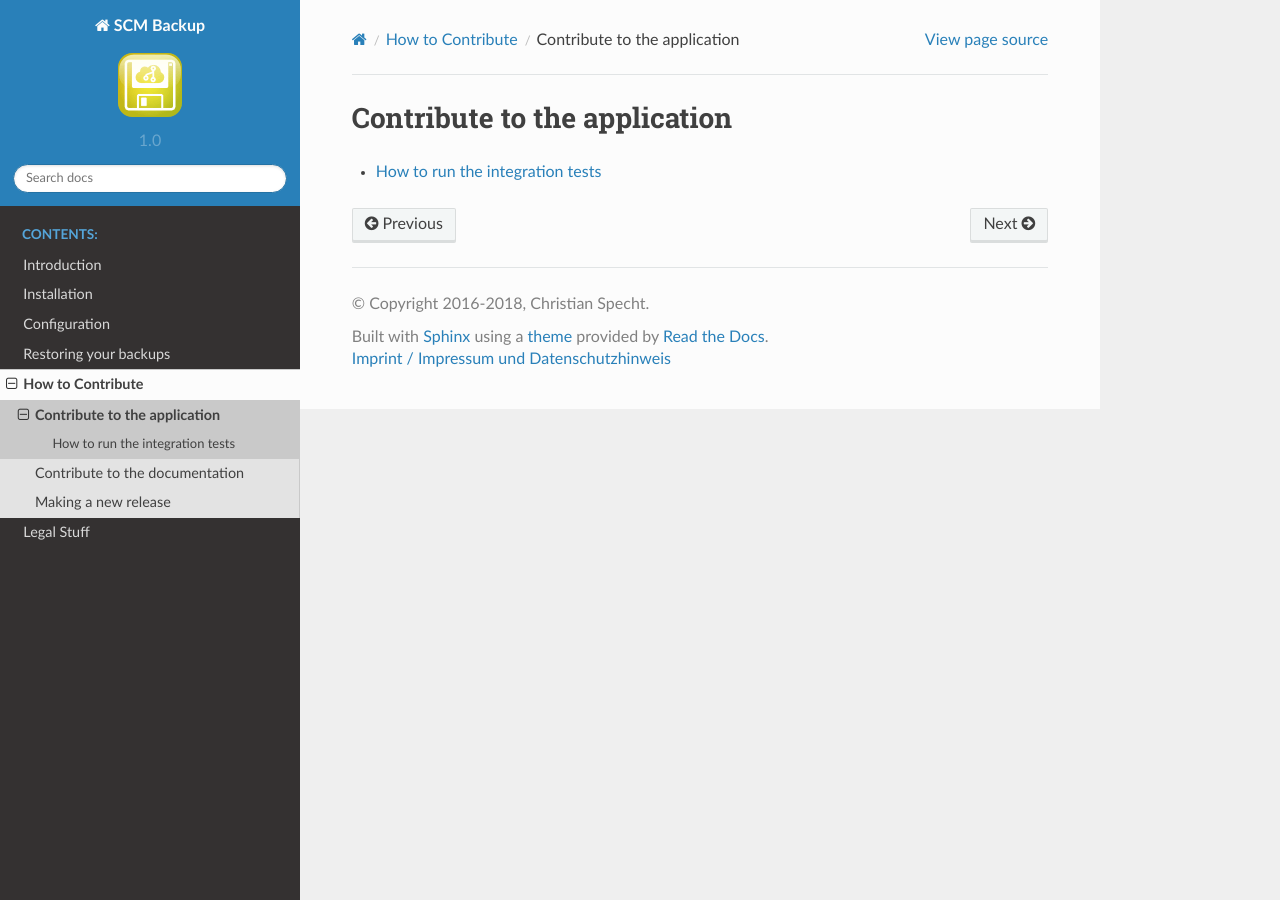
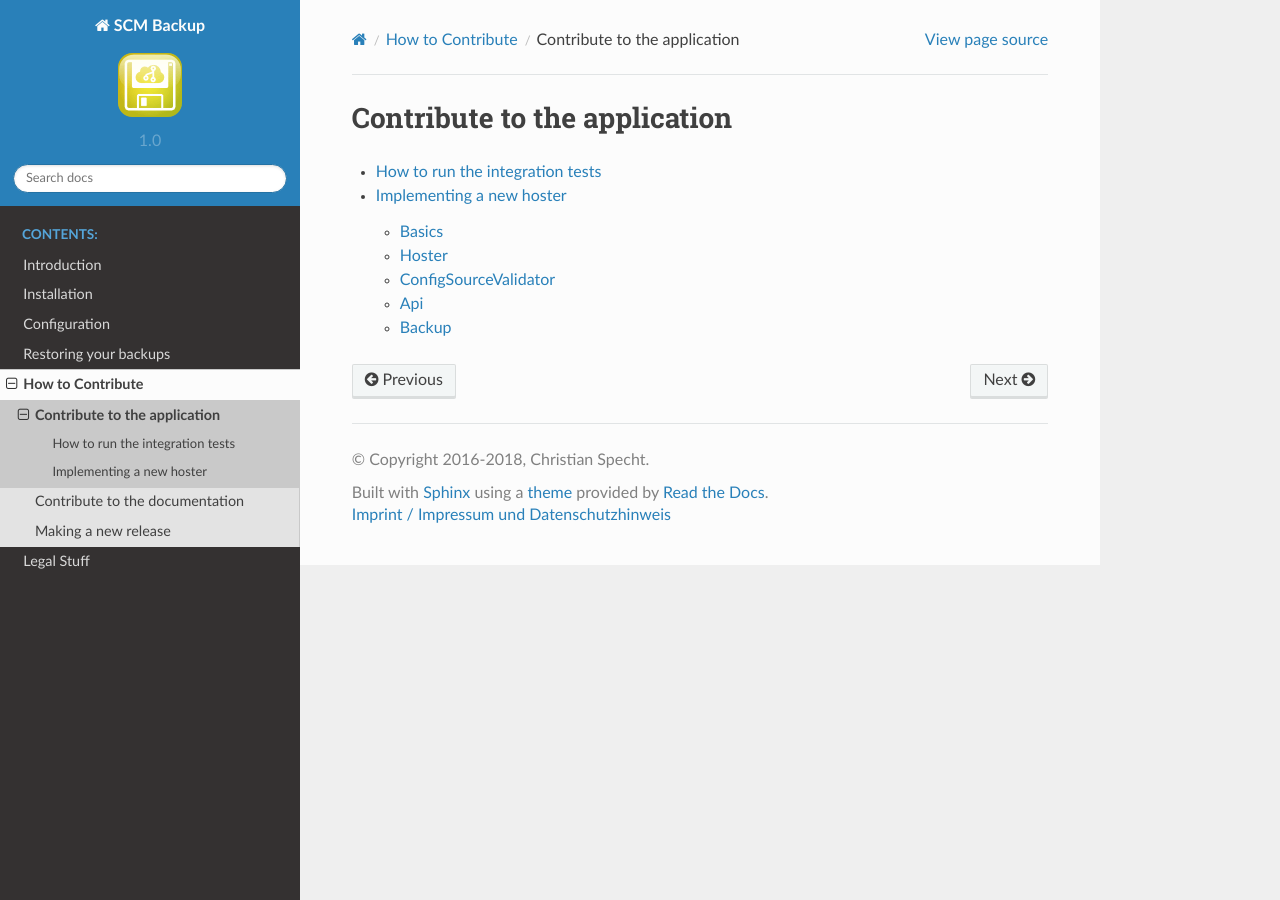
Before and after one commit to christianspecht/scm-backup-docs, a Sphinx documentation site: the page built from source/contribute-app.rst, in a window 1280 px wide. Built offline with Sphinx 7.4.7 and the Read the Docs theme 2.0.0, drawn with Linux system fonts in a browser that asks for light colours; part of the change alters nothing that is shown.

Commit message:
Implementing a new hoster

```diff
--- /dev/null
+++ b/source/contribute-app-hoster.rst
@@ -0,0 +1,55 @@
+Implementing a new hoster
+=========================
+
+Steps how to implement support for backing up a new source code hoster, using the implementation for Bitbucket as an example.
+
+
+
+Basics
+------
+
+In the ``ScmBackup`` project, create a new subfolder in the `"Hosters" folder <https://github.com/christianspecht/scm-backup/tree/master/src/ScmBackup/Hosters>`_ and name it like the hoster you are implementing, e.g. ``Bitbucket``.
+
+Inside the folder, create the classes listed below.
+
+.. note::
+    SCM Backup uses naming conventions to put everything together, so make sure that:
+
+    - all classes have exactly the same prefix
+    - the part after the prefix is exactly like in the examples below
+
+To see examples, take a look at the respective classes of the existing hosters (e.g. `GitHub <https://github.com/christianspecht/scm-backup/tree/master/src/ScmBackup/Hosters/Github>`_, `Bitbucket <https://github.com/christianspecht/scm-backup/tree/master/src/ScmBackup/Hosters/Bitbucket>`_).
+
+
+
+Hoster
+------
+
+- Example class name: ``BitbucketHoster``
+- Must implement ``IHoster``
+
+
+
+ConfigSourceValidator
+---------------------
+
+Validates all config sources for that hoster.
+
+- Example class name: ``BitbucketConfigSourceValidator``
+- Must inherit from ``ConfigSourceValidatorBase``, which implements ``IConfigSourceValidator`` and contains "default" rules which apply to all hosters
+
+
+
+Api
+---
+
+- Example class name: ``BitbucketApi``
+- Must implement ``IHosterApi``
+- Should call the hoster's API and return a list of repository metadata for the current user or organization
+
+
+Backup
+------
+
+- Example class name: ``BitbucketBackup``
+- Must inherit from ``BackupBase``, which implements ``IBackup`` and creates the actual backups by cloning the repositories.
--- a/source/contribute-app.rst
+++ b/source/contribute-app.rst
@@ -5,3 +5,4 @@ Contribute to the application
    :maxdepth: 2
 
    contribute-app-tests
+   contribute-app-hoster
```
